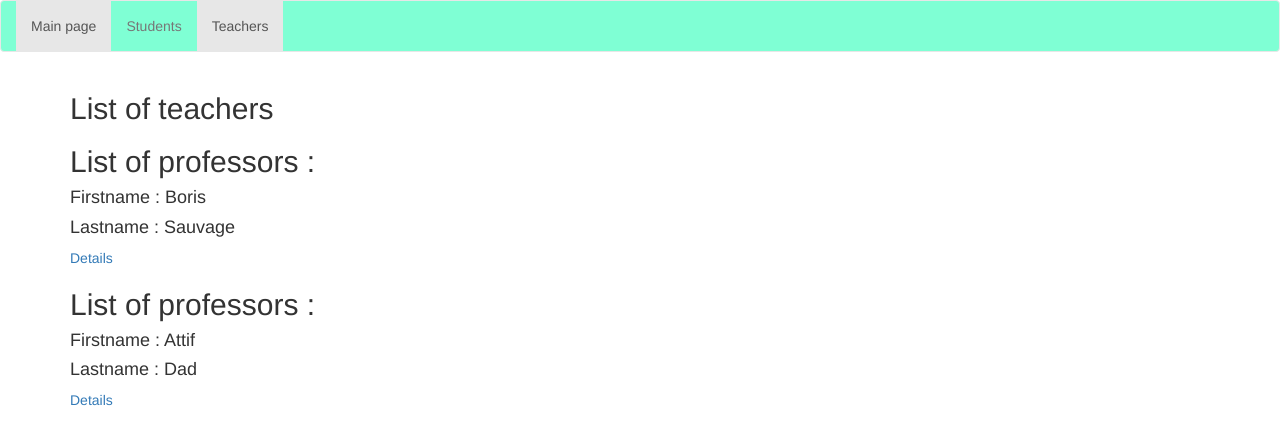
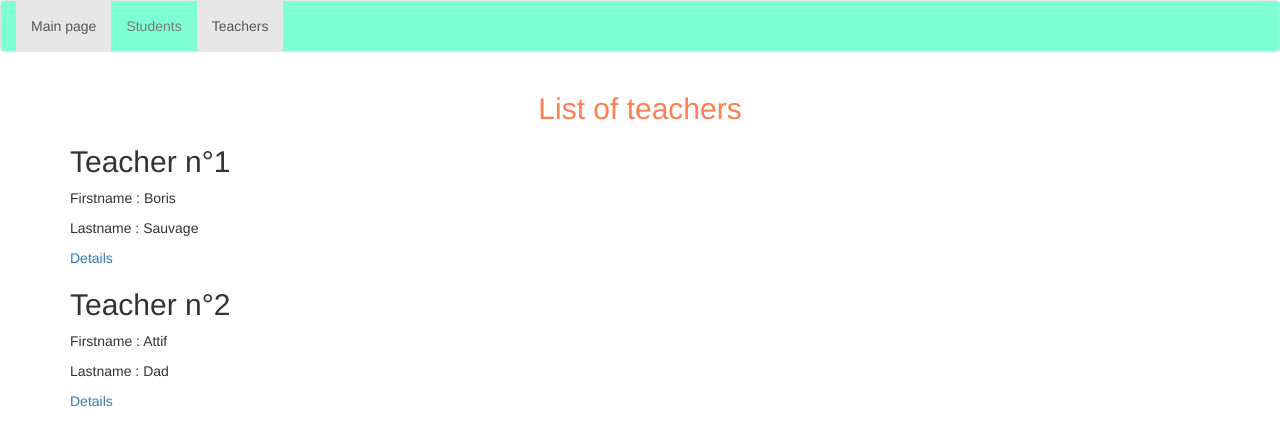
Before and after one commit to sebpivot/AngularGroupProjectAJMS, an Angular app: page /teachers in a window 1280 px wide. Shown: the top 446 px of the page. Built offline with nearby package versions, Linux system fonts and the light colour scheme.

Commit message:
Some style were modified and added, and the list of teachers now work with the change of the id in prof-list-view.component

```diff
--- a/src/app/prof-details/prof-details.component.html
+++ b/src/app/prof-details/prof-details.component.html
@@ -1,5 +1,6 @@
 <body>
-<h2> Firstname: {{ teacherFirstname }} </h2>
+
+<p> Firstname: {{ teacherFirstname }} </p>
 <p> Lastname: {{ teacherLastname }} </p>
 <a routerLink="/teachers"> Return to the list </a>
 </body>
--- a/src/app/prof-details/prof-details.component.ts
+++ b/src/app/prof-details/prof-details.component.ts
@@ -9,8 +9,8 @@ import {ActivatedRoute} from '@angular/router';
 })
 export class ProfDetailsComponent implements OnInit {
 
-  teacherFirstname = 'Prenom';
-  teacherLastname = 'Nom';
+  teacherFirstname;
+  teacherLastname;
 
   constructor(private teacherService: TeacherService,
               private route: ActivatedRoute) { }
--- a/src/app/prof-list-view/prof-list-view.component.css
+++ b/src/app/prof-list-view/prof-list-view.component.css
@@ -0,0 +1,4 @@
+h2 {
+  text-align: center;
+  color: coral;
+}
--- a/src/app/prof-list-view/prof-list-view.component.html
+++ b/src/app/prof-list-view/prof-list-view.component.html
@@ -5,7 +5,7 @@
               [teacherFirstname]="teacher.Firstname"
               [teacherLastname]="teacher.Lastname"
               [index]="i"
-              [id]="teacher.id"
+              [teacherId]="teacher.id"
     >
     </app-prof>
   </ul>
--- a/src/app/prof/prof.component.html
+++ b/src/app/prof/prof.component.html
@@ -1,8 +1,8 @@
-<h2>List of professors :</h2>
+<h2>Teacher n°{{ teacherId }}</h2>
 <ul class="list-group">
 
-  <h4>Firstname : {{ teacherFirstname }} </h4>
-  <h4>Lastname : {{ teacherLastname }} </h4>
+  <p>Firstname : {{ teacherFirstname }} </p>
+  <p>Lastname : {{ teacherLastname }} </p>
   <a [routerLink]="[teacherId]">Details</a>
 
 </ul>
--- a/src/app/services/student.service.ts
+++ b/src/app/services/student.service.ts
@@ -16,13 +16,13 @@ export class StudentService {
       id: 1,
       firstname: 'Julia',
       lastname: 'Gayral',
-      status: 'Non validé'
+      status: 'Non validated'
     },
     {
       id: 2,
       firstname: 'Sebastien',
       lastname: 'Pivot',
-      status: 'Validé',
+      status: 'Validated',
     },
   ];
 
--- a/src/app/student-details/student-details.component.html
+++ b/src/app/student-details/student-details.component.html
@@ -1,5 +1,5 @@
 <body>
-<h2> Firstname: {{ studentFirstname }} </h2>
+<p> Firstname: {{ studentFirstname }} </p>
 <p> Lastname: {{ studentLastname}} </p>
 <p> Status: {{ studentStatus}} </p>
 <a routerLink="/students">Return to list</a>
--- a/src/app/student-list-view/student-list-view.component.css
+++ b/src/app/student-list-view/student-list-view.component.css
@@ -0,0 +1,4 @@
+h2 {
+  text-align: center;
+  color: coral;
+}
--- a/src/app/student/student.component.html
+++ b/src/app/student/student.component.html
@@ -1,9 +1,9 @@
 
 <div class="col-xs-12">
-  <h2>Liste des étudiants :</h2>
+  <h2>Student n°{{ studentId }}</h2>
   <ul class="list-group">
 
-    <h2> Firstname: {{ studentFirstname }} </h2>
+    <p> Firstname: {{ studentFirstname }} </p>
     <p> Lastname: {{ studentLastname}} </p>
       <a [routerLink]="[studentId]">Details</a>
 
```
